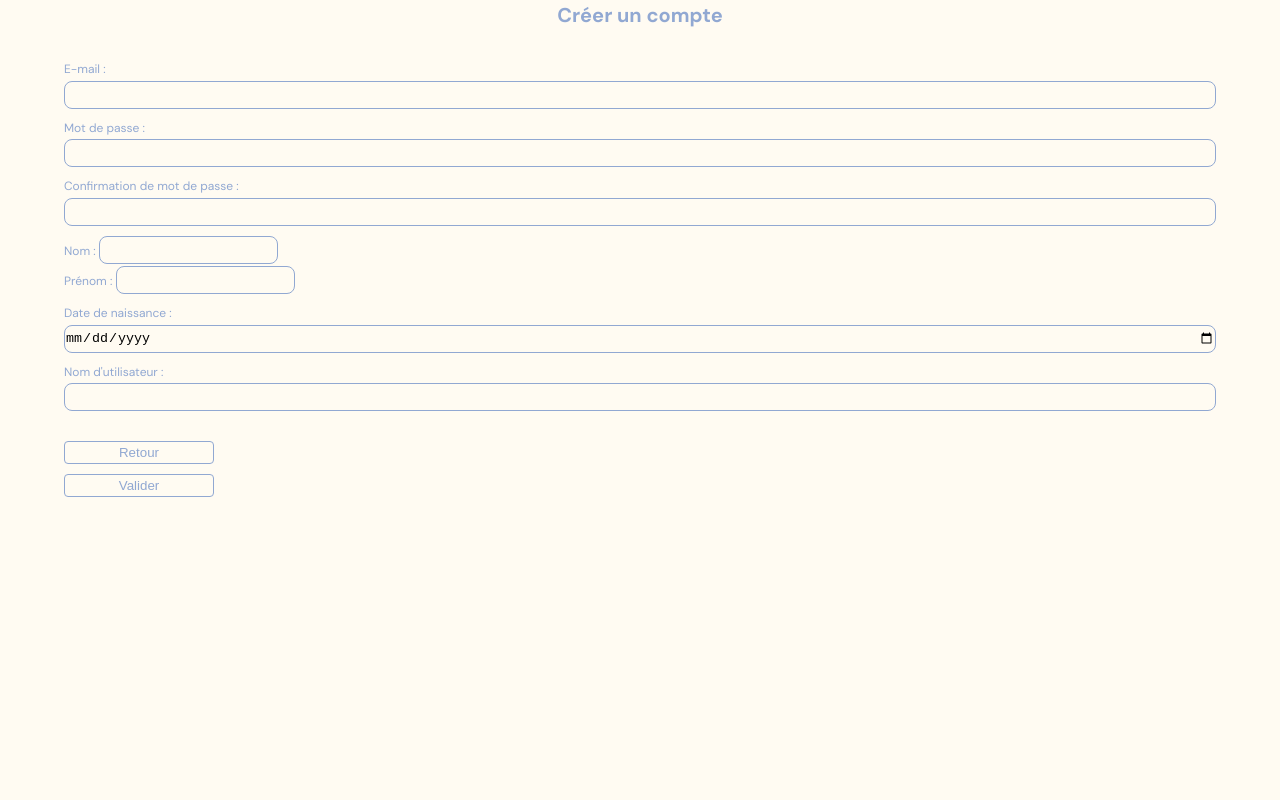
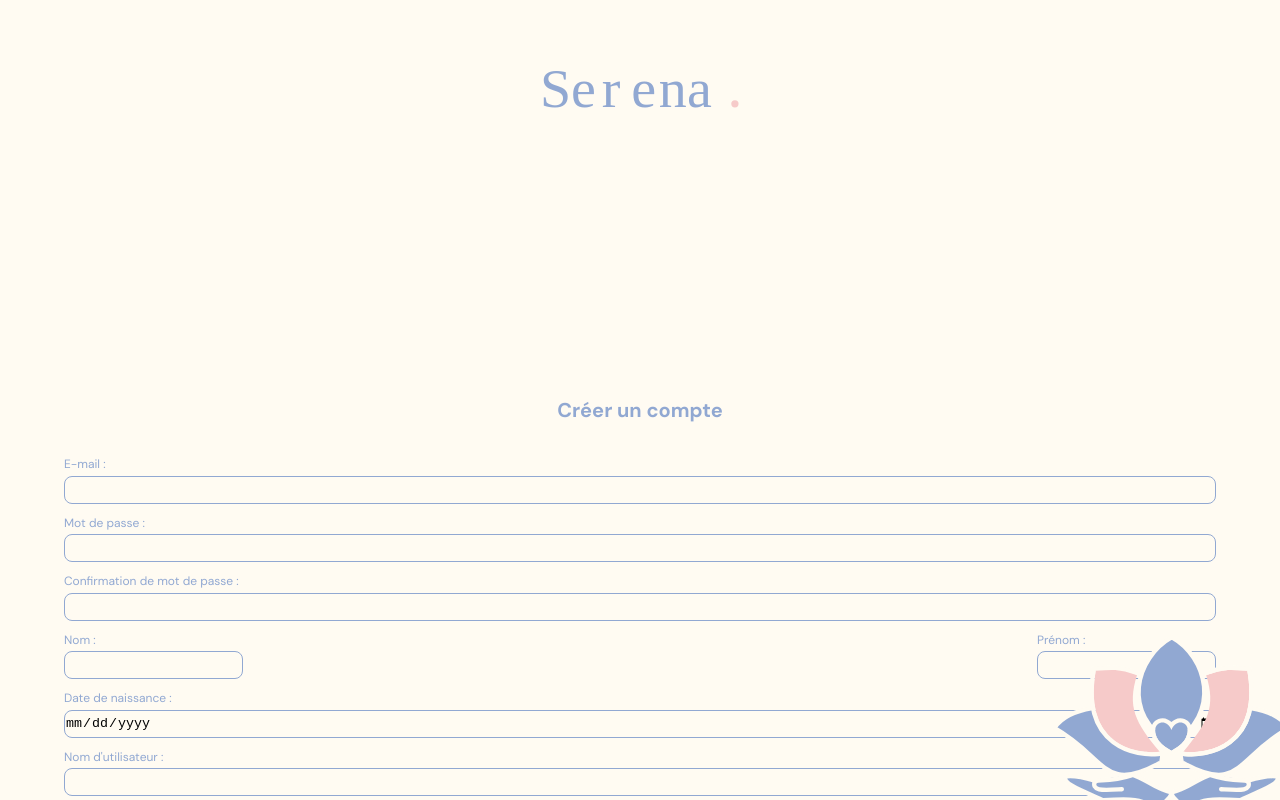
Before and after one commit to Nth-C/serena, a React (Vite) app in the folder frontend/: page /create_account in a window 1280 px wide. Built offline with nearby package versions, Linux system fonts and the light colour scheme; the HTML template or start-up script is replaced by a standard one.

Commit message:
créer un compte css

```diff
--- a/frontend/src/App.css
+++ b/frontend/src/App.css
@@ -61,13 +61,13 @@ label, p {
 
 /*style input*/
 input {
-  border: 1px solid var(--blue);
+  border: 1px solid var(--black);
   border-radius: 8px;
   height: 28px;
 }
 
 /*style bouton simple*/
-button {
+button.simple {
   border: 1px solid var(--blue);
   border-radius: 4px;
   cursor: pointer;
@@ -76,7 +76,7 @@ button {
 }
 
 /*style bouton rempli*/
-.fill {
+button.fill {
   background-color: var(--blue);
   color: var(--white);
 }
@@ -164,7 +164,8 @@ button {
 }
 
 .login img:last-child {
-  max-width: 300px;
+  max-width: 284px;
+  max-height: 213px;
   position: absolute;
   bottom: -29px;
   right: -18px;
@@ -187,18 +188,36 @@ button {
   text-align: end;
 }
 
-.login form > div > div {
+.login form > div > div, .login form > div > div > div  {
   display: flex;
   flex-direction: column;
   gap: 2.5px;
+}
+
+.login form > div > div:nth-child(4) {
+  flex-direction: row;
+  justify-content: space-between;
+}
+
+.login form > div:last-child {
+  flex-direction: row;
+  justify-content: end;
+}
+
+.login form > div:last-child button {
+  width: 93px;
 }
 
 .login label {
   color: var(--blue);
 }
 
+.login input {
+  border-color: var(--blue);
+}
+
 .login button {
-  width: 150px;
+  width: 125px;
 }
 
 .login hr {
--- a/frontend/src/pages/CreateAccount.jsx
+++ b/frontend/src/pages/CreateAccount.jsx
@@ -53,6 +53,8 @@ function CreateAccount() {
 
     return (
         <div className="login">
+            <img src="../../public/img/logo-name.svg" alt="" />
+
             <h1>Créer un compte</h1>
             {message && <p>{message}</p>}
             <form onSubmit={handleSubmit}>
@@ -90,12 +92,14 @@ function CreateAccount() {
                 </div>
                 <div>
                     <NavLink to="/">
-                        <button type="button">Retour</button>
+                        <button type="button" className="simple">Retour</button>
                     </NavLink>
 
-                    <button type="submit">Valider</button>
+                    <button type="submit" className="simple fill">Créer</button>
                 </div>
             </form>
+
+            <img src="../../public/img/logo.svg" alt="" />
         </div>
     )
 };
--- a/frontend/src/pages/Login.jsx
+++ b/frontend/src/pages/Login.jsx
@@ -27,13 +27,13 @@ function Login() {
                 </div>
 
                 <NavLink to={"/"}>
-                    <button type="submit" className="fill">Se connecter</button>
+                    <button type="submit" className="simple fill">Se connecter</button>
                 </NavLink>
 
                 <hr />
 
                 <NavLink to={"/create_account"}>
-                    <button>Créer un compte</button>
+                    <button className="simple">Créer un compte</button>
                 </NavLink>
             </form>
 
```
